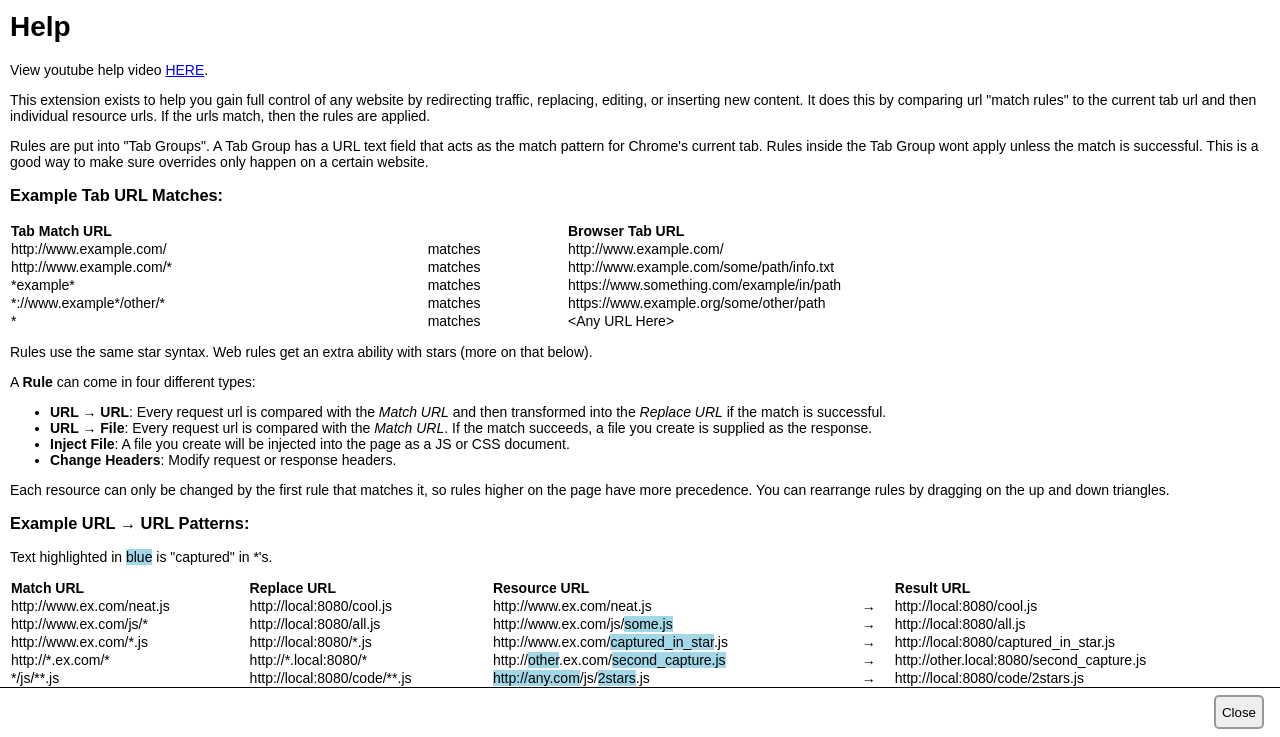
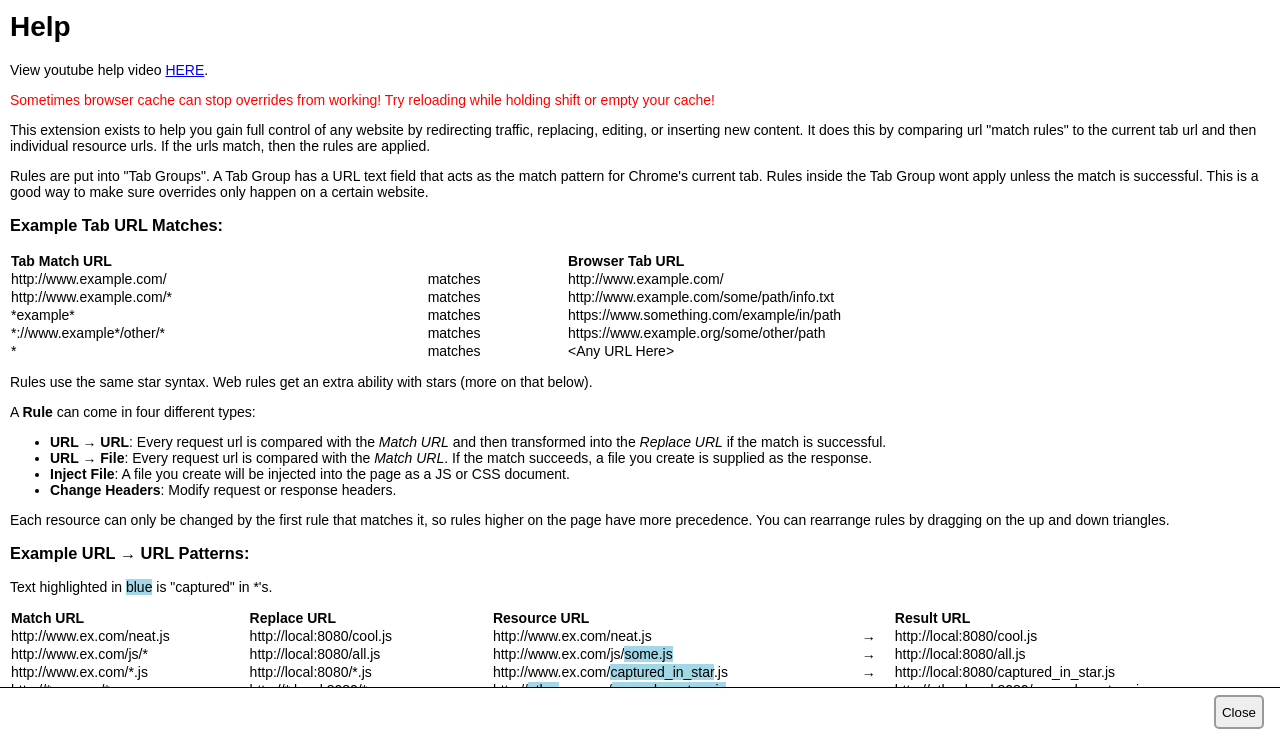
Before and after one commit to kylepaulsen/ResourceOverride, a browser extension: page src/ui/devtoolstab.html in a window 1280 px wide. Both pictures are taken after a click on the button "Help". Shown: the part 63-800 px from the top of the page. Drawn offline with Linux system fonts and the light colour scheme.

Commit message:
Add quick cache tip to help.

```diff
--- a/src/ui/devtoolstab.html
+++ b/src/ui/devtoolstab.html
@@ -294,6 +294,7 @@
     <div id="helpContent">
         <h1>Help</h1>
         <p>View youtube help video <a href="https://www.youtube.com/watch?v=62QIWAP9mMM" target="_blank">HERE</a>.
+        <p style="color: red">Sometimes browser cache can stop overrides from working! Try reloading while holding shift or empty your cache!</p>
         <p>This extension exists to help you gain full control of any website by redirecting traffic, replacing, editing, or inserting new content. It does this by comparing url "match rules" to the current tab url and then individual resource urls. If the urls match, then the rules are applied.</p>
         <p>Rules are put into "Tab Groups". A Tab Group has a URL text field that acts as the match pattern for Chrome's current tab. Rules inside the Tab Group wont apply unless the match is successful. This is a good way to make sure overrides only happen on a certain website.</p>
         <h3>Example Tab URL Matches:</h3>
```
